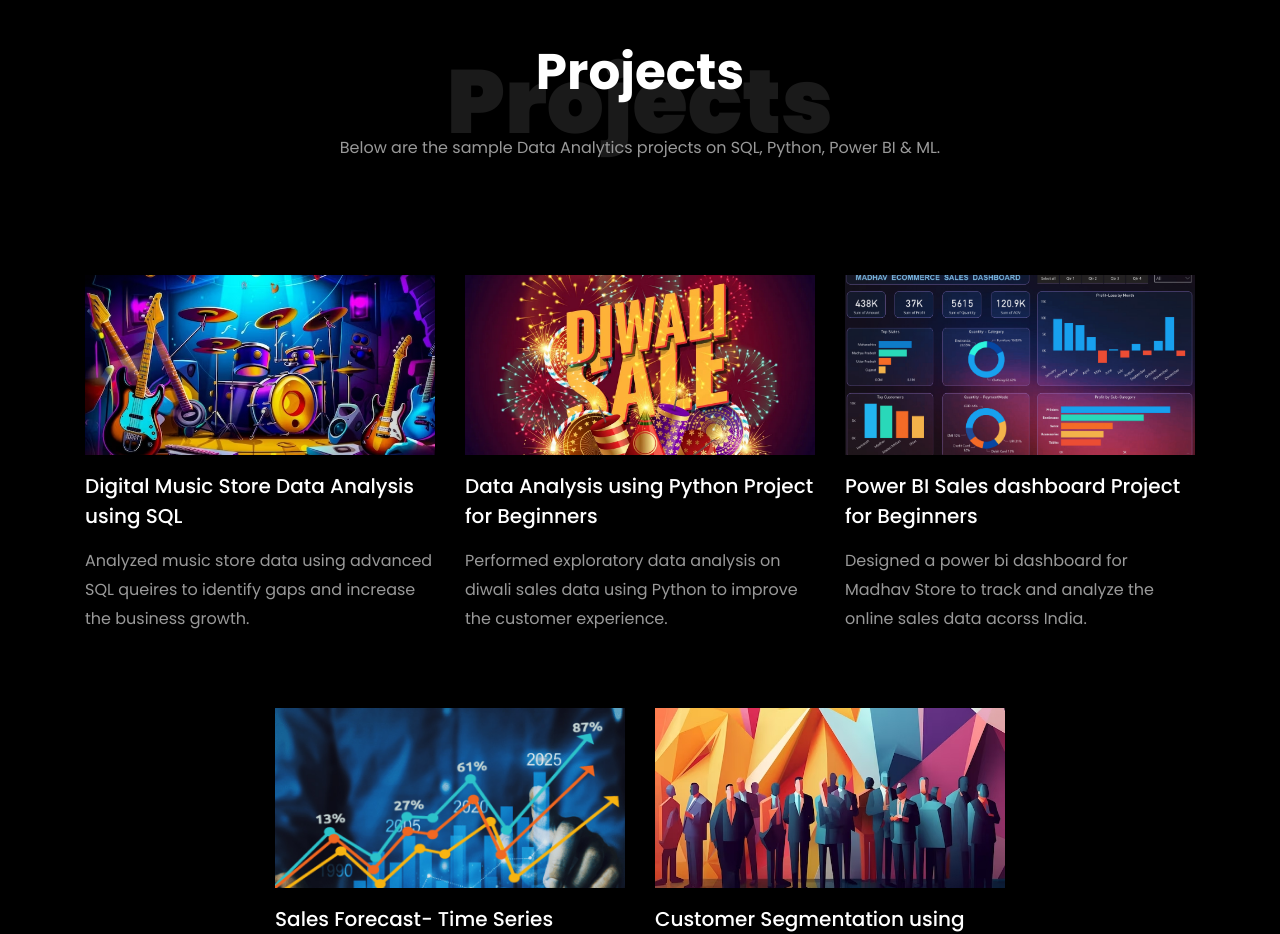
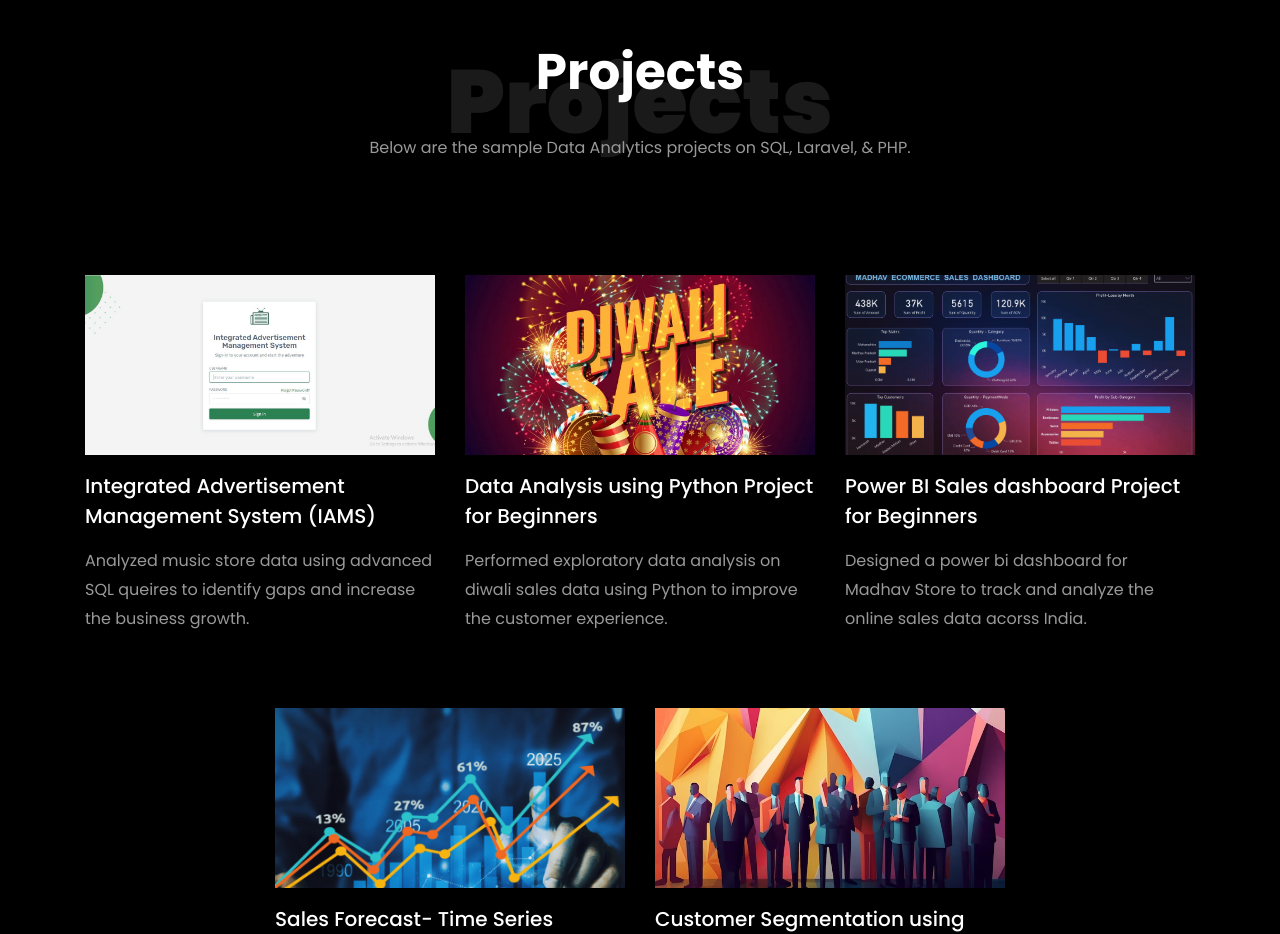
Before and after one commit to Ammar-gith/portfolio, a plain HTML site: page index.html in a window 1280 px wide. Shown: the part 3320-4254 px from the top of the page. Drawn offline with Linux system fonts and the light colour scheme; animation ran at ten frames a second; files whose address does not match are found by name.

Commit message:
code update

```diff
--- a/index.html
+++ b/index.html
@@ -410,17 +410,17 @@
           <div class="col-md-7 heading-section text-center ftco-animate">
             <h1 class="big big-2">Projects</h1>
             <h2 class="mb-4">Projects</h2>
-            <p>Below are the sample Data Analytics projects on SQL, Python, Power BI & ML.</p>
+            <p>Below are the sample Data Analytics projects on SQL, Laravel, & PHP.</p>
           </div>
         </div>
         <div class="row d-flex">
           <div class="col-md-4 d-flex ftco-animate">
           	<div class="blog-entry justify-content-end">
-              <a href="https://github.com/rishabhnmishra/SQL_Music_Store_Analysis/blob/main/Music_Store_Query.sql" class="block-20 zoom-effect" style="background-image: url('images/proj_1.jpg');">
+              <a href="https://github.com/rishabhnmishra/SQL_Music_Store_Analysis/blob/main/Music_Store_Query.sql" class="block-20 zoom-effect" style="background-image: url('images/iams.JPG');">
               </a>
               <div class="text mt-3 float-right d-block">
 
-                <h3 class="heading"><a href="https://github.com/rishabhnmishra/SQL_Music_Store_Analysis/blob/main/Music_Store_Query.sql">Digital Music Store Data Analysis using SQL</a></h3>
+                <h3 class="heading"><a href="https://github.com/rishabhnmishra/SQL_Music_Store_Analysis/blob/main/Music_Store_Query.sql">Integrated Advertisement Management System (IAMS)</a></h3>
                 <p>Analyzed music store data using advanced SQL queires to identify gaps and increase the business growth.</p>
               </div>
             </div>
```
Also changed, not shown: images/iams.JPG (added).
